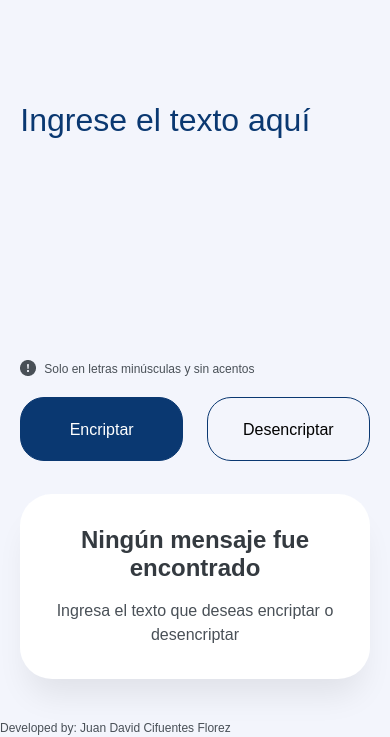
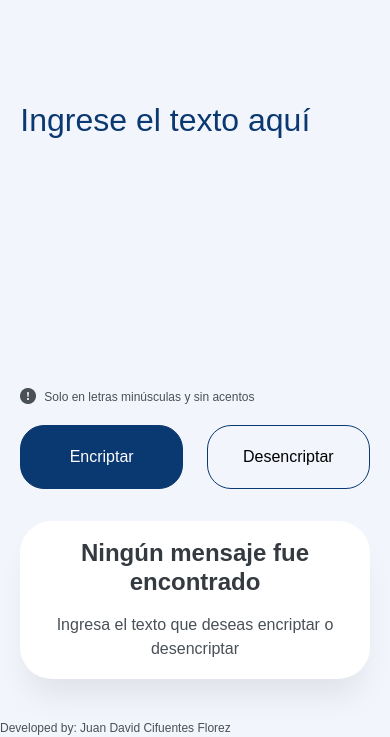
Before and after one commit to JD-Cifuentes/Encriptador, a plain HTML site: page index.html in a window 390 px wide. Shown: the part 108-845 px from the top of the page. Drawn offline with Linux system fonts and the light colour scheme.

Commit message:
margin of frame5 corrected, ready to test responsive desing

```diff
--- a/stylesheets/encrypter-style.css
+++ b/stylesheets/encrypter-style.css
@@ -291,7 +291,7 @@ footer{
         box-sizing: border-box;
         width: 81.25vw;
         height: auto;
-        margin: 32px;
+        margin: 4.65116vw;
         overflow-wrap: break-word;
         overflow-y: scroll;
     }
```
